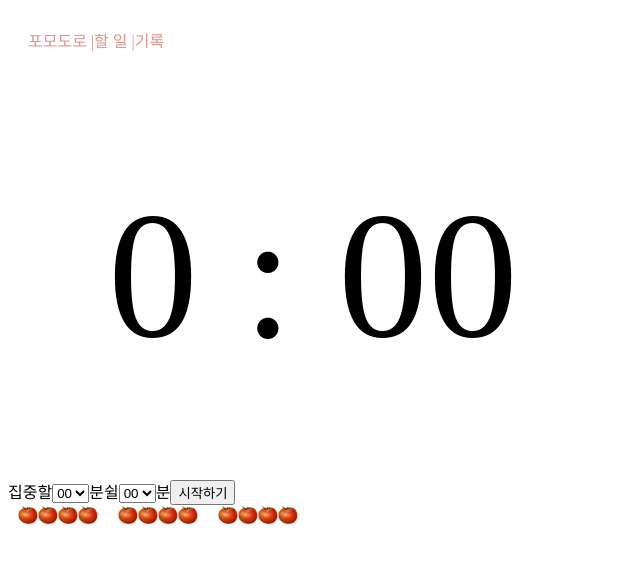
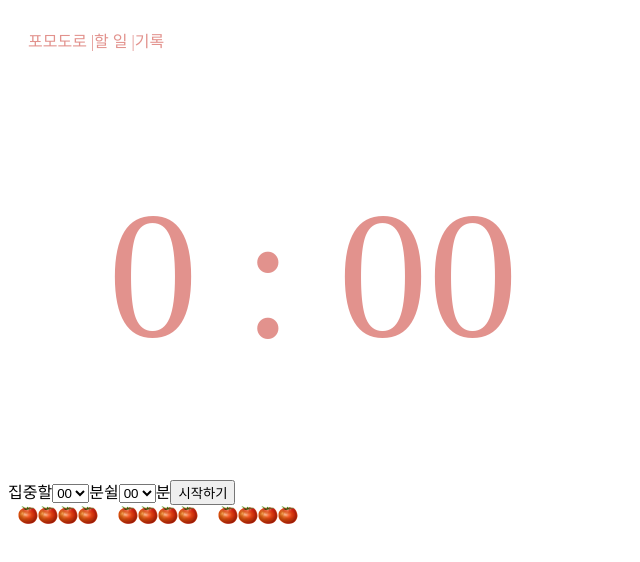
Before and after one commit to kangyerim/tomato-timer, a Vue app: page / in a window 1280 px wide. Shown: the top 562 px of the page, without its empty margins (0-640 px from the left). Built offline with nearby package versions, Linux system fonts and the light colour scheme.

Commit message:
프롭스 삭제, 분,초  셋인터벌, 텍스트 스타일바인딩

```diff
--- a/src/components/timer.vue
+++ b/src/components/timer.vue
@@ -1,7 +1,7 @@
 <template>
 	<div>
-		<div class="timer">{{workMin}} : {{seconds}}</div>
-		<TimerSetting @onStart="letStart" :workMin="workMin" :refreshMin="refreshMin" />
+		<div class="timer" :style="textColor">{{workMin}} : {{10 > seconds ? "0"+seconds :seconds}}</div>
+		<TimerSetting @onStart="letStart" />
 	</div>
 </template>
 
@@ -14,28 +14,55 @@ export default {
 	data: () => ({
 		workMin: 0,
 		refreshMin: 0,
-		seconds: "00",
+		seconds: 0,
 		isWorking: false, //검은색
 		timerStart: false, // true: red, false: green
-		interval: null,
+		minsInterval: null,
+		secondsInterval: null,
 	}),
 	watch: {
 		workMin: function () {
 			if (this.workMin == 0) {
-				clearInterval(this.interval);
+				clearInterval(this.minsInterval);
+				this.timerStart = false;
+			}
+		},
+		seconds: function () {
+			if (this.workMin == 0) {
+				clearInterval(this.secondsInterval);
+			}
+			if (this.seconds == 0) {
+				this.countSeconds();
 			}
 		},
 	},
+	computed: {
+		textColor() {
+			return this.timerStart ? { color: "#6dd4b2" } : { color: "#e2928d" };
+		},
+	},
 	methods: {
-		letStart({ setworkMin, setrefreshMin }) {
-			this.workMin = setworkMin;
+		letStart({ setWorkMin, setrefreshMin }) {
+			this.workMin = setWorkMin;
 			this.refreshMin = setrefreshMin;
-			this.countDown(this.workMin);
+			this.countMin(this.workMin);
+			this.timerStart = true;
 		},
-		countDown(settedTime) {
-			let time = parseInt(settedTime);
-			this.interval = setInterval(() => {
+		countMin(workMin) {
+			const dateObj = new Date();
+			dateObj.setMinutes(workMin);
+			let time = dateObj.getMinutes(workMin);
+			this.countSeconds();
+			this.minsInterval = setInterval(() => {
 				this.workMin = time--;
+			}, 60000);
+		},
+		countSeconds() {
+			const dateObj = new Date();
+			dateObj.setSeconds(59);
+			let time = dateObj.getSeconds(59);
+			this.secondsInterval = setInterval(() => {
+				this.seconds = time--;
 			}, 1000);
 		},
 	},
--- a/src/components/timerSetting.vue
+++ b/src/components/timerSetting.vue
@@ -1,7 +1,7 @@
 <template>
 	<form @submit.prevent="onStart">
 		<span>집중할</span>
-		<select v-model="setworkMin">
+		<select v-model="setWorkMin">
 			<option v-for="(item, i) in minutes" :key="i" :value="item.value">{{item.time}}</option>
 		</select>
 		<span>분</span>
@@ -19,18 +19,8 @@
 <script>
 export default {
 	name: "timer-setting",
-	props: {
-		workMin: {
-			type: Number,
-			required: true,
-		},
-		refreshMin: {
-			type: Number,
-			required: true,
-		},
-	},
 	data: () => ({
-		setworkMin: 0,
+		setWorkMin: 0,
 		setrefreshMin: 0,
 		minutes: [
 			{ time: "00", value: 0 },
@@ -44,15 +34,12 @@ export default {
 	}),
 	methods: {
 		onStart() {
-			const { setworkMin, setrefreshMin } = this;
-			this.$emit("onStart", { setworkMin, setrefreshMin });
+			const { setWorkMin, setrefreshMin } = this;
+			console.log("setworkMin", typeof setWorkMin);
+			this.$emit("onStart", { setWorkMin, setrefreshMin });
 		},
 	},
-	created() {
-		/* props 재할당 */
-		this.setworkMin = this.workMin;
-		this.setrefreshMin = this.refreshMin;
-	},
+	created() {},
 };
 </script>
 
```
